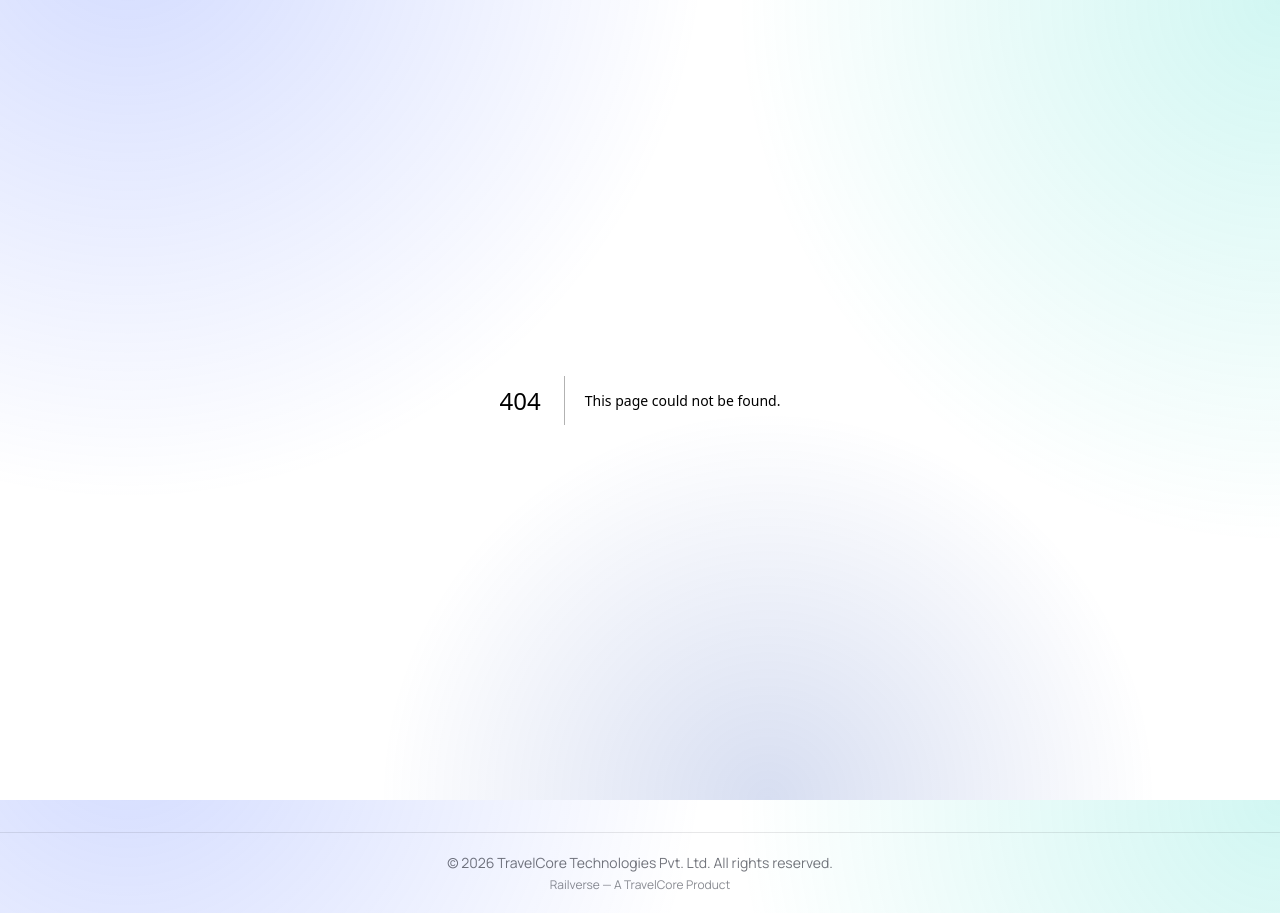
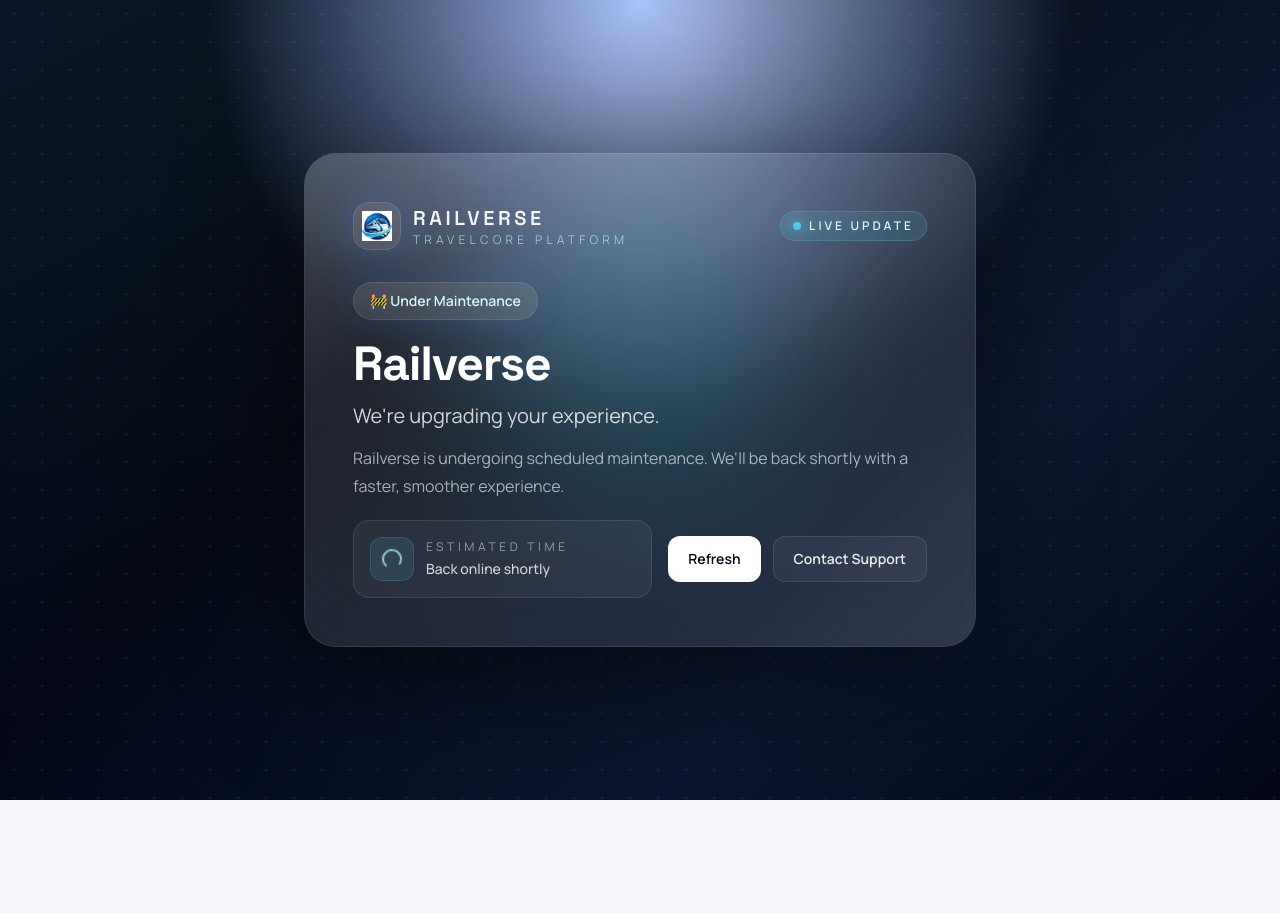
Before and after one commit to vishalsingh7126/railverse, a Next.js app: page /maintenance in a window 1280 px wide. Before the commit this address had no page. After the commit the page ends 800 px from the top, so only its background shows below. Built offline with nearby package versions, Linux system fonts and the light colour scheme.

Commit message:
Add maintenance mode system

```diff
--- /dev/null
+++ b/middleware.ts
@@ -0,0 +1,50 @@
+import { NextResponse } from "next/server";
+import type { NextRequest } from "next/server";
+
+const ADMIN_COOKIE = "admin_access";
+// Temporarily hardcode for testing
+const MAINTENANCE_MODE = true;
+
+const PUBLIC_FILE = /\.[^/]+$/;
+
+export function middleware(request: NextRequest) {
+  const { nextUrl } = request;
+  const { pathname, searchParams } = nextUrl;
+
+  const response = NextResponse.next();
+  response.headers.set('X-Middleware-Called', 'true');
+
+  if (searchParams.get("admin") === "true") {
+    response.cookies.set({
+      name: ADMIN_COOKIE,
+      value: "true",
+      path: "/",
+      httpOnly: true,
+      sameSite: "lax",
+      secure: process.env.NODE_ENV === "production",
+      maxAge: 60 * 60 * 24 * 7,
+    });
+
+    return response;
+  }
+
+  if (!MAINTENANCE_MODE) {
+    return response;
+  }
+
+  const isMaintenanceRoute = pathname === "/maintenance";
+  const isApiRoute = pathname.startsWith("/api");
+  const isNextAssetRoute = pathname.startsWith("/_next");
+  const isStaticFile = PUBLIC_FILE.test(pathname);
+  const hasAdminAccess = request.cookies.has(ADMIN_COOKIE);
+
+  if (isApiRoute || isNextAssetRoute || isStaticFile || isMaintenanceRoute || hasAdminAccess) {
+    return response;
+  }
+
+  return NextResponse.redirect(new URL("/maintenance", request.url));
+}
+
+export const config = {
+  matcher: ['/:path*'],
+};
--- a/src/app/live-status/page.tsx
+++ /dev/null
@@ -1,13 +0,0 @@
-import { AppShell } from "@/components/layout/app-shell";
-import { ComingSoon } from "@/components/common/coming-soon";
-
-export default function LiveStatusPage() {
-  return (
-    <AppShell
-      title="Live Status"
-      subtitle="Coming Soon"
-    >
-      <ComingSoon />
-    </AppShell>
-  );
-}
--- /dev/null
+++ b/src/app/maintenance/page.tsx
@@ -0,0 +1,85 @@
+"use client";
+
+import Image from "next/image";
+
+export default function MaintenancePage() {
+  const handleRefresh = () => {
+    window.location.reload();
+  };
+
+  return (
+    <main className="relative min-h-screen overflow-hidden bg-[radial-gradient(circle_at_top,rgba(37,99,235,0.35)_0%,rgba(3,7,18,0.98)_42%,rgba(2,6,23,1)_100%)] text-white">
+      <div className="pointer-events-none absolute inset-0 bg-[linear-gradient(135deg,rgba(56,189,248,0.08)_0%,transparent_35%,rgba(59,130,246,0.12)_70%,transparent_100%)]" />
+      <div className="pointer-events-none absolute inset-0 opacity-60 [background-image:radial-gradient(rgba(255,255,255,0.12)_1px,transparent_1px)] [background-size:28px_28px]" />
+      <div className="pointer-events-none absolute left-1/2 top-1/4 h-80 w-80 -translate-x-1/2 rounded-full bg-cyan-400/20 blur-3xl animate-pulse" />
+
+      <div className="relative flex min-h-screen items-center justify-center px-4 py-16">
+        <section className="relative w-full max-w-2xl overflow-hidden rounded-[2rem] border border-white/10 bg-white/10 p-8 shadow-[0_30px_120px_rgba(0,0,0,0.5)] backdrop-blur-2xl sm:p-10 md:p-12">
+          <div className="absolute inset-0 bg-[linear-gradient(135deg,rgba(255,255,255,0.12)_0%,transparent_22%,transparent_78%,rgba(255,255,255,0.06)_100%)]" />
+          <div className="relative">
+            <div className="mb-8 flex items-center justify-between gap-4">
+              <div className="flex items-center gap-3">
+                <div className="flex h-12 w-12 items-center justify-center rounded-2xl border border-white/10 bg-white/10 shadow-[0_0_40px_rgba(59,130,246,0.28)]">
+                  <Image src="/logo-icon.png" alt="Railverse" width={30} height={30} priority />
+                </div>
+                <div>
+                  <p className="font-display text-xl font-semibold tracking-[0.18em] text-white/95 uppercase">Railverse</p>
+                  <p className="text-xs uppercase tracking-[0.35em] text-cyan-200/70">TravelCore Platform</p>
+                </div>
+              </div>
+
+              <div className="inline-flex items-center gap-2 rounded-full border border-cyan-300/20 bg-cyan-300/10 px-3 py-1.5 text-xs font-semibold uppercase tracking-[0.25em] text-cyan-100">
+                <span className="h-2 w-2 rounded-full bg-cyan-300 shadow-[0_0_14px_rgba(103,232,249,0.95)] animate-pulse" />
+                Live Update
+              </div>
+            </div>
+
+            <div className="space-y-5">
+              <div className="inline-flex items-center rounded-full border border-white/10 bg-white/10 px-4 py-2 text-sm font-semibold text-cyan-100 shadow-[0_0_30px_rgba(59,130,246,0.15)]">
+                🚧 Under Maintenance
+              </div>
+
+              <div className="space-y-3">
+                <h1 className="font-display text-4xl font-bold tracking-tight text-white sm:text-5xl">Railverse</h1>
+                <p className="max-w-xl text-lg leading-8 text-white/80 sm:text-xl">
+                  We&apos;re upgrading your experience.
+                </p>
+                <p className="max-w-2xl text-sm leading-7 text-slate-200/70 sm:text-base">
+                  Railverse is undergoing scheduled maintenance. We&apos;ll be back shortly with a faster, smoother experience.
+                </p>
+              </div>
+
+              <div className="grid gap-4 sm:grid-cols-[1fr_auto] sm:items-center">
+                <div className="flex items-center gap-3 rounded-2xl border border-white/10 bg-white/5 px-4 py-4">
+                  <div className="flex h-11 w-11 items-center justify-center rounded-xl border border-cyan-300/15 bg-cyan-300/10">
+                    <div className="h-5 w-5 rounded-full border-2 border-cyan-200/80 border-t-transparent animate-spin" />
+                  </div>
+                  <div>
+                    <p className="text-xs uppercase tracking-[0.3em] text-white/50">Estimated time</p>
+                    <p className="mt-1 text-sm font-medium text-white/80">Back online shortly</p>
+                  </div>
+                </div>
+
+                <div className="flex flex-wrap gap-3">
+                  <button
+                    type="button"
+                    onClick={handleRefresh}
+                    className="inline-flex items-center justify-center rounded-xl bg-white px-5 py-3 text-sm font-semibold text-slate-950 transition hover:bg-cyan-50"
+                  >
+                    Refresh
+                  </button>
+                  <a
+                    href="mailto:support@railverse.com"
+                    className="inline-flex items-center justify-center rounded-xl border border-white/10 bg-white/5 px-5 py-3 text-sm font-semibold text-white/90 transition hover:bg-white/10"
+                  >
+                    Contact Support
+                  </a>
+                </div>
+              </div>
+            </div>
+          </div>
+        </section>
+      </div>
+    </main>
+  );
+}
--- a/src/components/layout/footer.tsx
+++ b/src/components/layout/footer.tsx
@@ -1,4 +1,14 @@
+"use client";
+
+import { usePathname } from "next/navigation";
+
 export function Footer() {
+  const pathname = usePathname();
+
+  if (pathname === "/maintenance") {
+    return null;
+  }
+
   const year = new Date().getFullYear();
 
   return (
```
